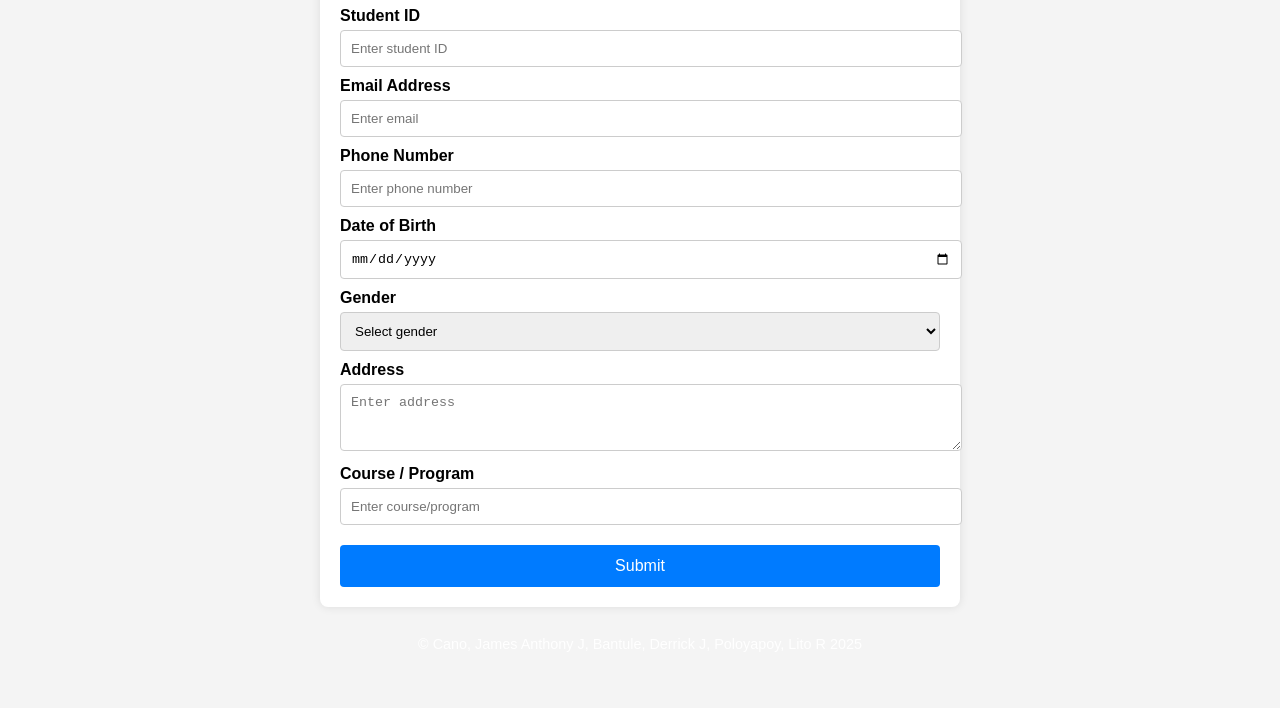
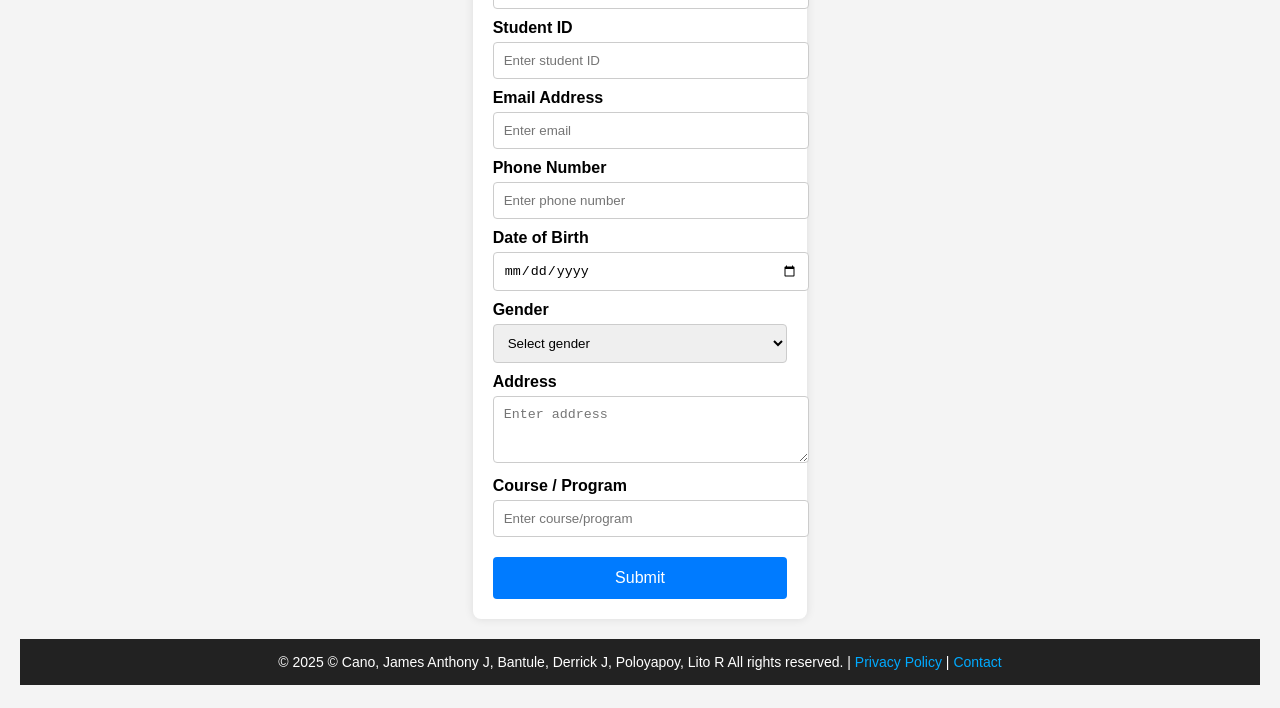
Before and after one commit to litspoloyaps/Student-Information-Form, a plain HTML site: page index.html in a window 1280 px wide. Shown: the part 179-887 px from the top of the page. Drawn offline with Linux system fonts and the light colour scheme.

Commit message:
Update index.html

```diff
--- a/index.html
+++ b/index.html
@@ -9,11 +9,15 @@
             font-family: Arial, sans-serif;
             background: #f4f4f4;
             padding: 20px;
+            margin: 0;
+            display: flex;
+            flex-direction: column;
+            min-height: 100vh;
         }
         .container {
             max-width: 600px;
             background: #fff;
-            margin: auto;
+            margin: 20px auto;
             padding: 20px;
             border-radius: 8px;
             box-shadow: 0 0 10px rgba(0,0,0,0.1);
@@ -48,11 +52,22 @@
         button:hover {
             background: #0056b3;
         }
+
+        /* Footer styling */
         footer {
-            text-align:center;
-            padding:14px 10px;
-            color:rgba(255,255,255,0.95);
-            font-size:0.9rem;
+            margin-top: auto;
+            background: #222;
+            color: #fff;
+            padding: 15px 0;
+            text-align: center;
+            font-size: 14px;
+        }
+        footer a {
+            color: #00aaff;
+            text-decoration: none;
+        }
+        footer a:hover {
+            text-decoration: underline;
         }
     </style>
 </head>
@@ -93,10 +108,11 @@
         <button type="submit">Submit</button>
     </form>
 </div>
-    <footer>
-    <p>
-    © Cano, James Anthony J, Bantule, Derrick J, Poloyapoy, Lito R 2025
-    </p>
-    </footer>
+
+<footer>
+    © 2025 © Cano, James Anthony J, Bantule, Derrick J, Poloyapoy, Lito R All rights reserved.
+    | <a href="#">Privacy Policy</a> | <a href="#">Contact</a>
+</footer>
+
 </body>
 </html>
```
